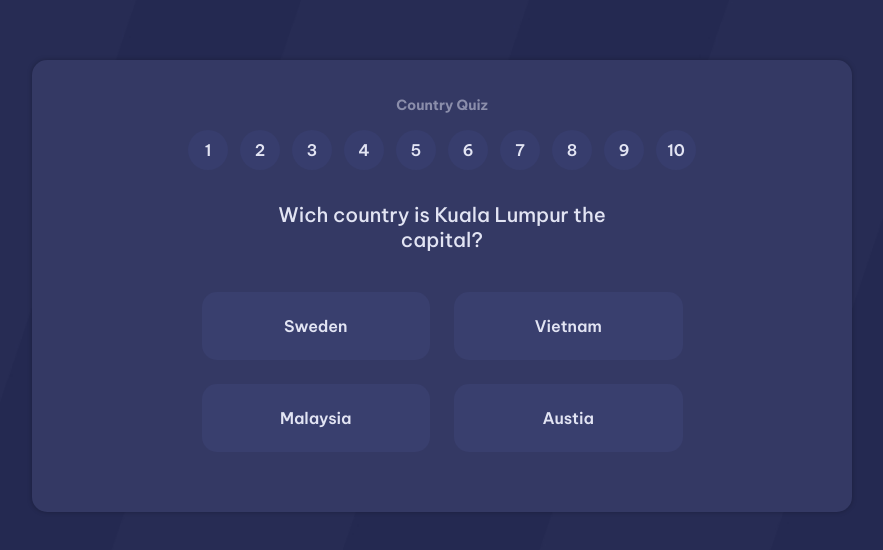
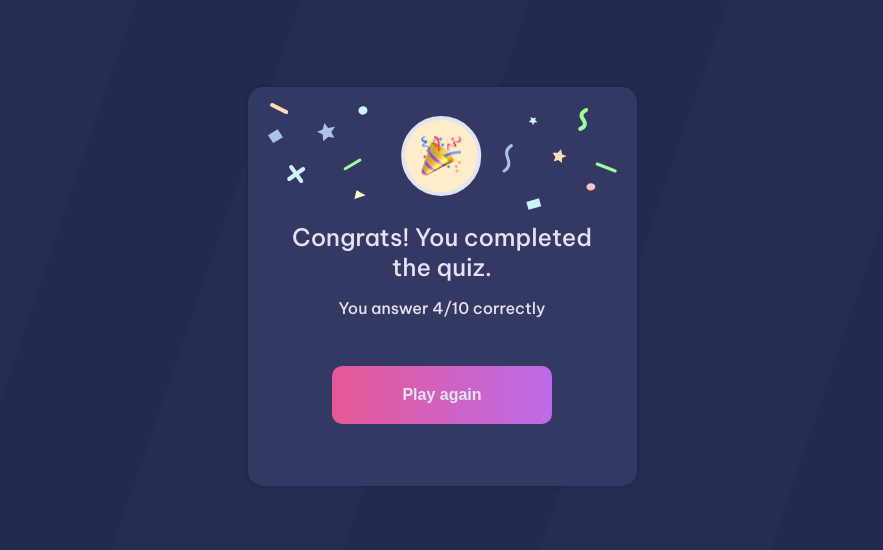
Before and after one commit to JuanPDN/Country-Quiz, an Angular app: page / in a window 1280 px wide. Shown: the part 114-664 px from the top of the page, without its empty margins (198-1081 px from the left). Built offline with nearby package versions, Linux system fonts and the light colour scheme.

Commit message:
design finish game page

```diff
--- a/src/app/app.component.css
+++ b/src/app/app.component.css
@@ -7,7 +7,6 @@
     align-items: center;
     padding: 32px;
 }
-
 .card {
     background-color: var(--color-343964);
     color: var(--color-8B8EAB);
--- a/src/app/app.component.html
+++ b/src/app/app.component.html
@@ -1,7 +1,8 @@
 <div class="container">
-    <div class="card">
+    <!-- <div class="card">
         <h1>Country Quiz</h1>
         <app-navbar />
         <app-game />
-    </div>
+    </div> -->
+    <app-finish />
 </div>
--- a/src/app/app.component.ts
+++ b/src/app/app.component.ts
@@ -2,11 +2,12 @@
 import { RouterOutlet } from '@angular/router';
 import { NavbarComponent } from './navbar/navbar.component';
 import { GameComponent } from './game/game.component';
+import { FinishComponent } from './finish/finish.component';
 
 @Component({
   selector: 'app-root',
   standalone: true,
-  imports: [RouterOutlet, NavbarComponent, GameComponent],
+  imports: [RouterOutlet, NavbarComponent, GameComponent, FinishComponent],
   templateUrl: './app.component.html',
   styleUrl: './app.component.css'
 })
--- /dev/null
+++ b/src/app/finish/finish.component.css
@@ -0,0 +1,43 @@
+.card {
+    background-color: var(--color-343964);
+    display: flex;
+    flex-direction: column;
+    align-items: center;
+    justify-content: center;
+    padding: 16px 20px;
+    color: var(--color-E2E4F3);
+    border-radius: 15px;
+    box-shadow: 0px 0px 5px rgba(0, 0, 0, 0.25);
+    text-align: center;
+}
+
+img {
+    width: 100%;
+}
+
+.title {
+    font-size: 24px;
+    font-weight: 500;
+    max-width: 320px;
+    margin-top: 12px;
+}
+
+.score {
+    font-size: 16px;
+    font-weight: 500;
+    margin-top: 16px;
+}
+
+.button {
+    margin-top: 48px;
+    margin-bottom: 46px;
+    font-size: 16px;
+    font-weight: 600;
+    color: var(--color-E2E4F3);
+    padding: 20px 70px;
+    border-radius: 10px;
+    outline: none;
+    border: none;
+    background-image: var(--linear-gradiant);
+    cursor: pointer;
+}
--- /dev/null
+++ b/src/app/finish/finish.component.html
@@ -0,0 +1,6 @@
+<div class="card">
+    <img src="/congrats.svg" alt="congrats">
+    <p class="title">Congrats! You completed the quiz.</p>
+    <p class="score">You answer 4/10 correctly</p>
+    <button class="button">Play again</button>
+</div>
--- a/src/styles.css
+++ b/src/styles.css
@@ -2,7 +2,7 @@
 @import url('https://fonts.googleapis.com/css2?family=Be+Vietnam+Pro:ital,wght@0,100;0,200;0,300;0,400;0,500;0,600;0,700;0,800;0,900;1,100;1,200;1,300;1,400;1,500;1,600;1,700;1,800;1,900&display=swap');
 
 :root {
-    --linear-gradiant: linear-gradient(#E65895, #BC6BE8);
+    --linear-gradiant: linear-gradient(90deg, #E65895, #BC6BE8);
     --color-E2E4F3: #393F6E;
     --color-E2E4F3: #E2E4F3;
     --color-343964: #343964;
```
Also changed, not shown: src/app/finish/finish.component.ts (added, +13 -0 lines), 1 other file (tests, documents, lock files or other folders).
